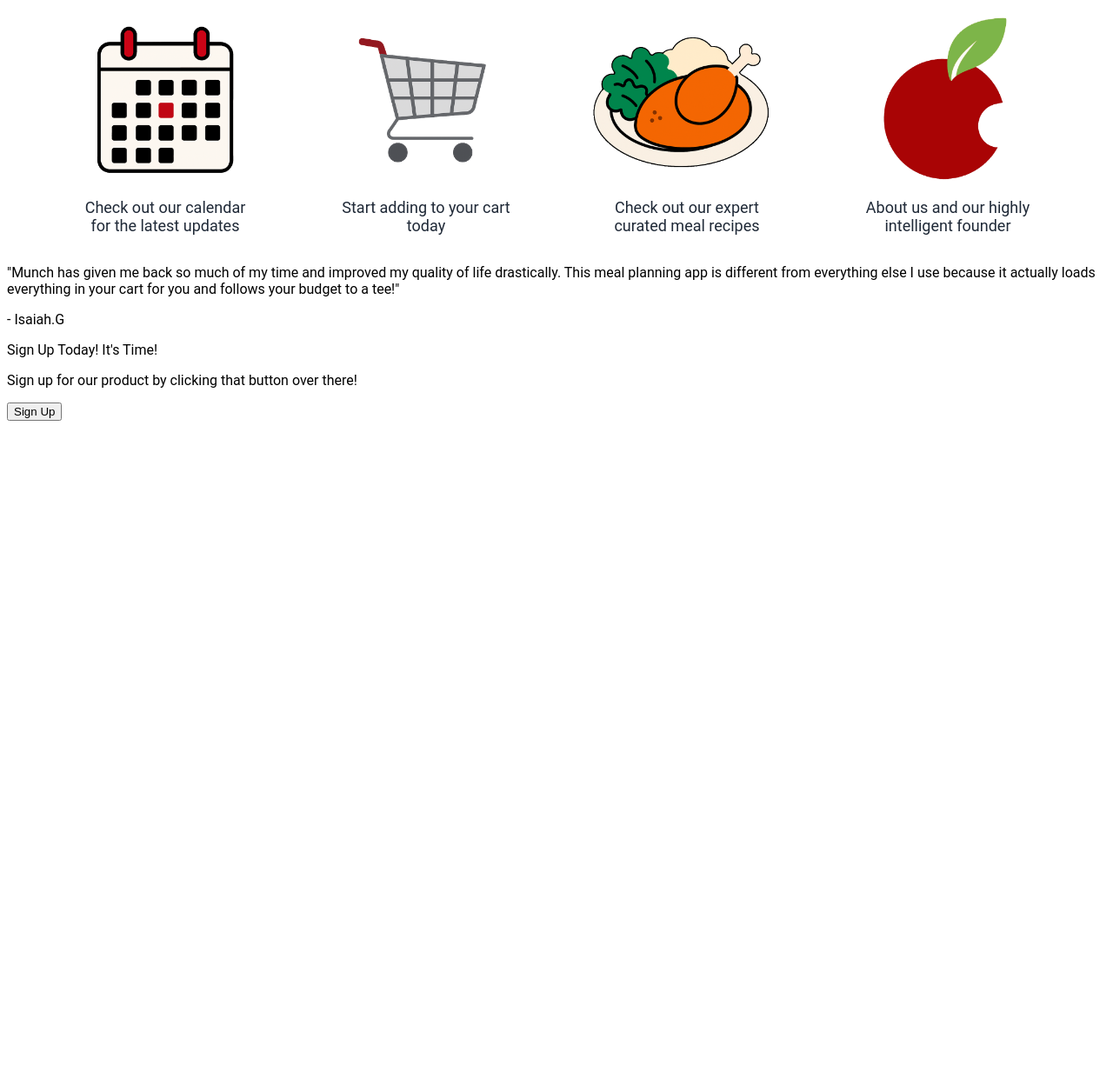
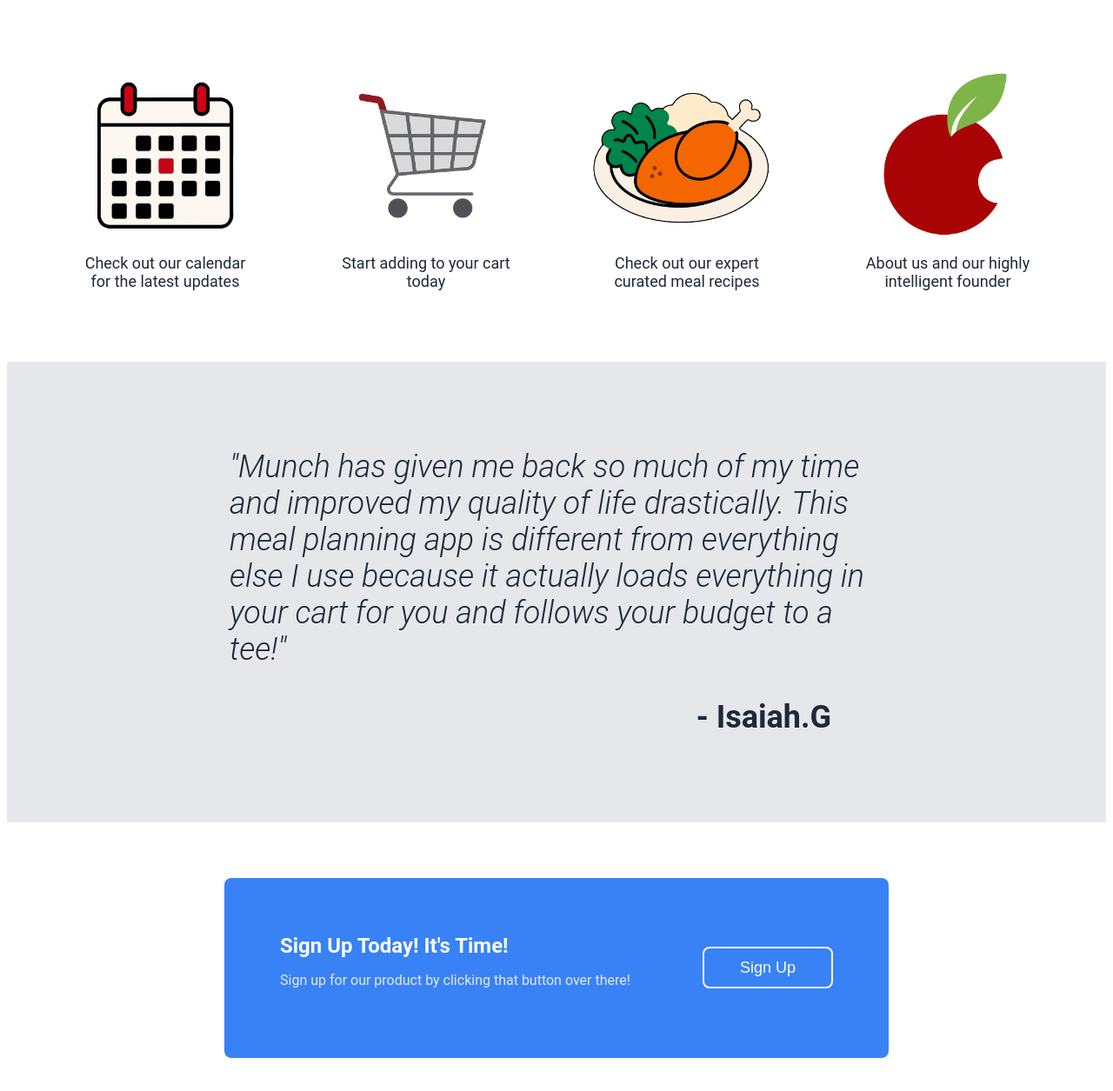
Before and after one commit to dyce805/landing-page, a plain HTML site: page index.html in a window 1280 px wide. Shown: the part 1041-2296 px from the top of the page at 87% size. Before the commit the page ends 1533 px from the top, so only its background shows below. Drawn offline with Linux system fonts and the light colour scheme.

Commit message:
Finish Website

```diff
--- a/index.html
+++ b/index.html
@@ -60,16 +60,22 @@
         </div>
 
         <div class="Bottom">
-            <p> "Munch has given me back so much of my time and improved my quality of life
+            <p> <em>
+                "Munch has given me back so much of my time and improved my quality of life
                 drastically. This meal planning app is different from everything else I use
                 because it actually loads everything in your cart for you and follows your
-                budget to a tee!" </p>
-            <p> - Isaiah.G </p>
+                budget to a tee!"
+            </em> </p>
+            <p id="signature"> <strong>
+                - Isaiah.G
+            </strong> </p>
         </div>
 
         <div class="Footer">
-            <p> Sign Up Today! It's Time! </p>
-            <p> Sign up for our product by clicking that button over there! </p>
+            <div class="Footer-Container">
+                <p id="Signup"> Sign Up Today! It's Time! </p>
+                <p style="color:#E5E7EB;"> Sign up for our product by clicking that button over there! </p>
+            </div>
             <button> Sign Up </button>
         </div>
 
--- a/styles.css
+++ b/styles.css
@@ -82,6 +82,7 @@
     flex: 0 1 0;
     align-items: center;
     justify-content: center;
+    padding: 64px 0;
 }
 
 .FeatureBox {
@@ -99,3 +100,56 @@
     color: #1F2937;
     margin-top: 0;
 }
+
+.Bottom {
+    background-color: #E5E7EB;
+    display: flex;
+    align-items: center;
+    justify-content: center;
+    flex-direction: column;
+    padding: 64px 0;
+}
+
+.Bottom p {
+    color: #1F2937;
+    font-size: 36px;
+    font-weight: 300;
+    padding: 0px 256px;
+}
+
+#signature {
+    display: flex;
+    justify-content: flex-end;
+    margin-top: 0px;
+    width: 50%;
+}
+
+.Footer {
+    display: flex;
+    flex-direction: row;
+    align-items: center;
+    justify-content: space-between;
+    padding: 64px;
+    margin: 64px 250px;
+    background-color: #3882F6;
+    border-radius: 8px;
+    color: #F9FAF8;
+}
+
+.Footer #Signup {
+    font-size: 24px;
+    font-weight: 700;
+    margin: 0;
+    padding: 0;
+}
+
+.Footer button {
+    background-color: #3882F6;
+    color: #F9FAF8;
+    font-size: 18px;
+    height: 48px;
+    width: 150px;
+    border: solid 2px #F9FAF8;
+    border-radius: 8px;
+    cursor: pointer;
+}
```
